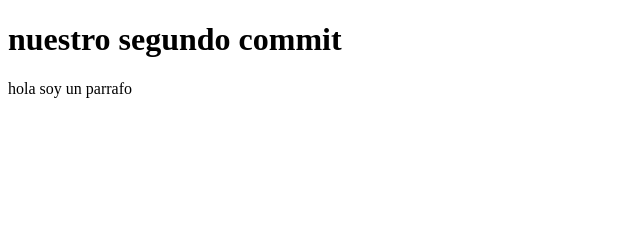
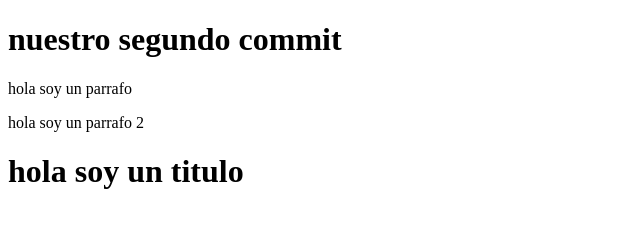
Before and after one commit to LuciaPrebisch/rolling_clase2git, a plain HTML site: page index.html in a window 1280 px wide. Shown: the whole page, without its empty margins (0-640 px from the left). Drawn offline with Linux system fonts and the light colour scheme.

Commit message:
agregue un titulo nuevo

```diff
--- a/index.html
+++ b/index.html
@@ -9,6 +9,8 @@
 <body>
     <h1> nuestro segundo commit </h1>
     <p> hola soy un parrafo </p>
+    <p> hola soy un parrafo 2 </p>
+    <h1> hola soy un titulo </h1>
 
 </body>
 </html>
```
